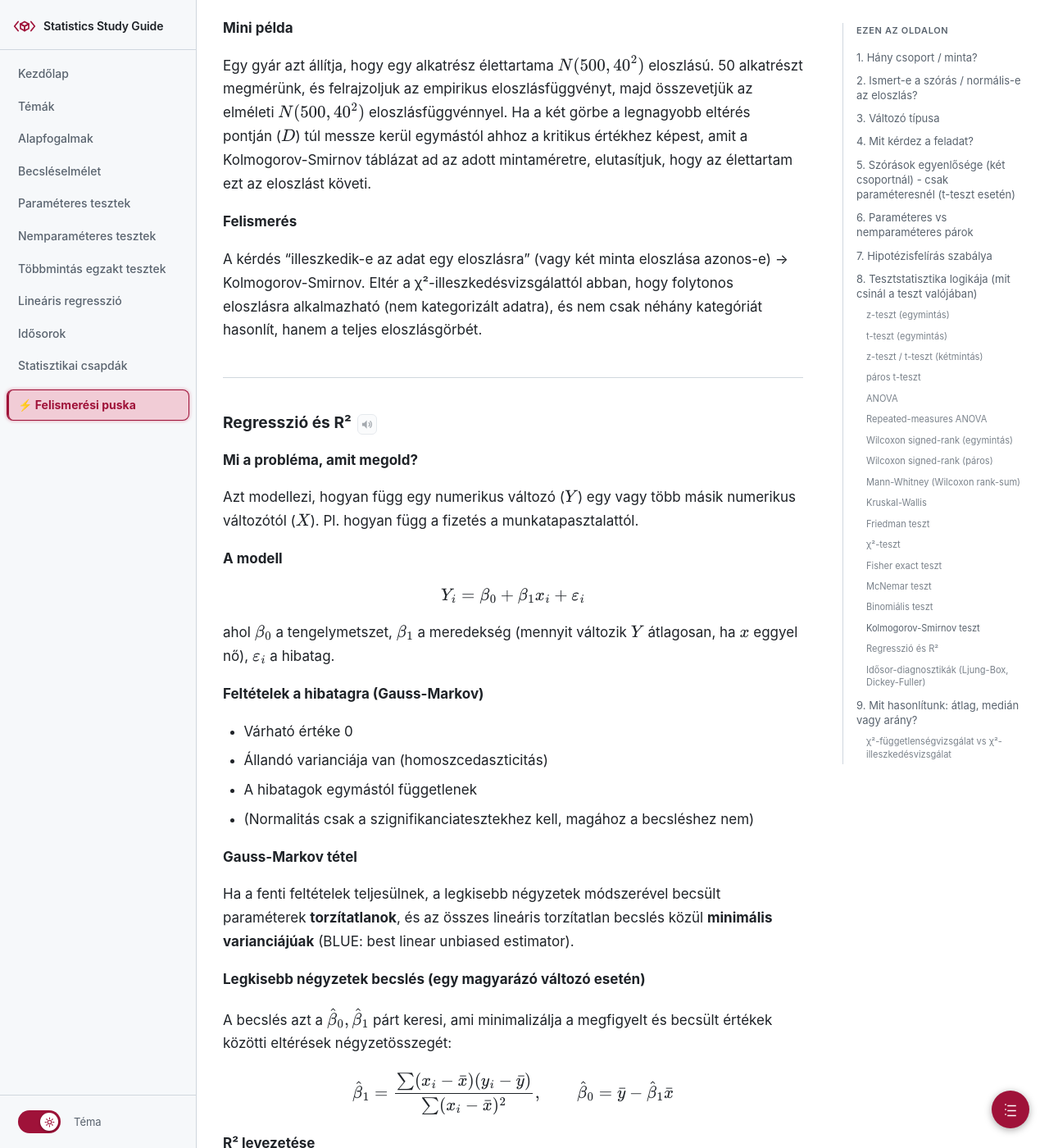
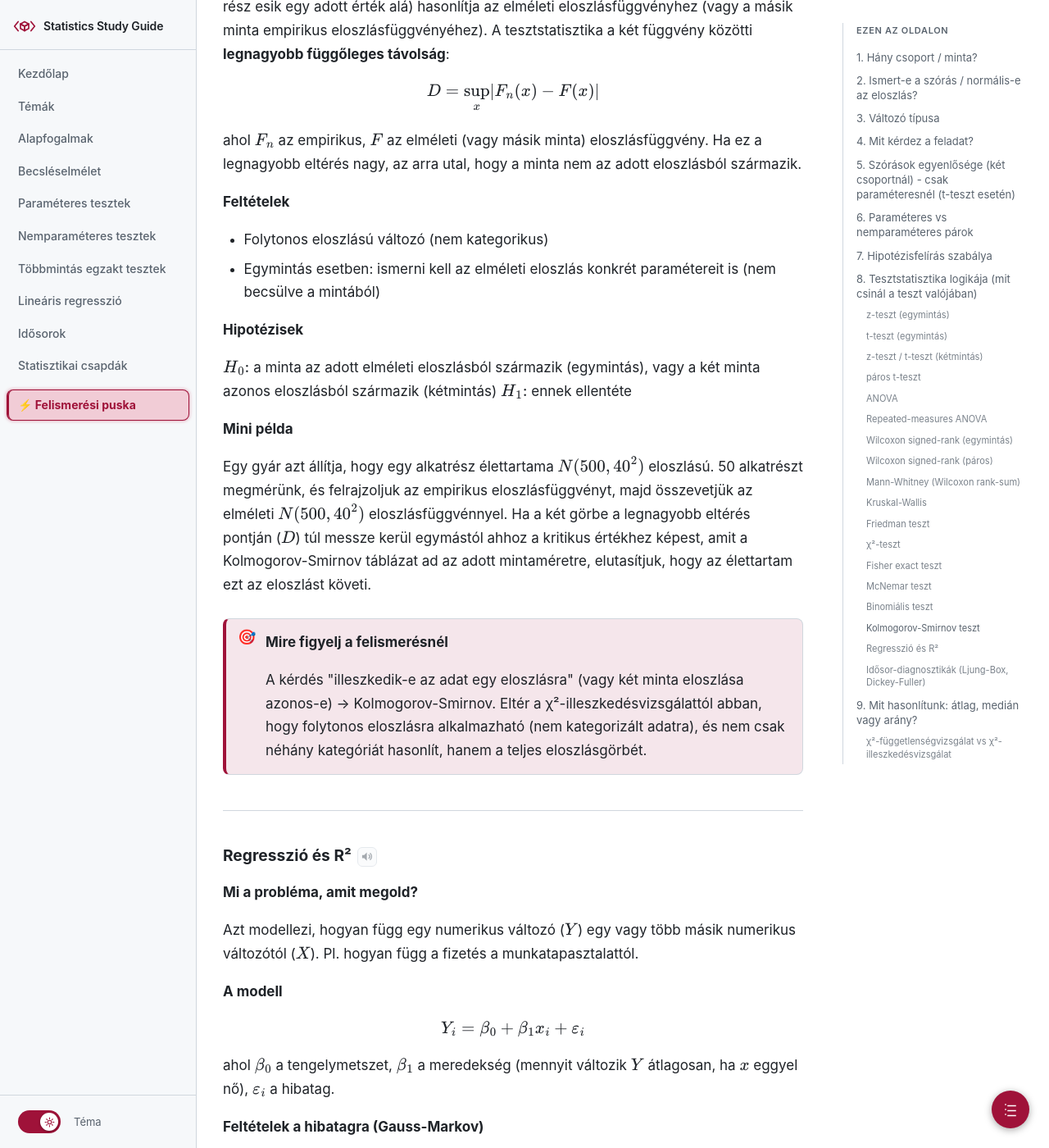
Before and after one commit to szappanka/stats-study, a Jekyll site: the page built from docs/09-puska.md, in a window 1280 px wide and 1400 px high, scrolled down 24554 px. Shown: the whole window at 82% size. Built offline with Jekyll 4.4.1, drawn with Linux system fonts in a browser that asks for light colours; some of the changed text lies outside the part shown.

Commit message:
feat: Add callout boxes for exam tips in statistical test recognition section

```diff
--- a/docs/09-puska.md
+++ b/docs/09-puska.md
@@ -579,7 +579,10 @@ Ha nem lenne különbség a két módszer közt, a rangoknak nagyjából egyenle
 
 **Mini példa** 3 diéta hatását hasonlítjuk testsúlycsökkenésen, csoportonként 3 fő. Az összes 9 értéket közösen rangsoroljuk 1-9-ig, majd csoportonként összeadjuk a rangokat. Ha az egyik csoport rangösszege sokkal nagyobb a többinél (pl. 21 a várt 15 helyett), az arra utal, hogy az a diéta szisztematikusan jobb eredményt hozott. A tesztstatisztika (H) ezekből a rangösszegekből számolódik, és nagy mintánál \\(\chi^2(k-1)\\) eloszlást közelít.
 
-**Felismerés** 3+ független csoport, nem normális vagy ordinális adat → Kruskal-Wallis (ANOVA nemparaméteres párja).
+<div class="callout exam">
+  <p><strong>Mire figyelj a felismerésnél</strong></p>
+  <p>3+ független csoport, nem normális vagy ordinális adat → Kruskal-Wallis (ANOVA nemparaméteres párja).</p>
+</div>
 
 ---
 
@@ -603,9 +606,10 @@ A Kruskal-Wallis ismételt mérésekre általánosított változata: minden alan
 \\(H_0\colon\\) minden feltétel eloszlása azonos (a feltételek rangja véletlenszerűen oszlik el alanyonként)
 \\(H_1\colon\\) legalább egy feltétel szisztematikusan eltér a többitől
 
-**Felismerés**
-
-3+ feltétel/időpont, ugyanazok az alanyok, ordinális vagy nem normális adat → Friedman teszt. Ez a Repeated-measures ANOVA nemparaméteres párja, ahogy Kruskal-Wallis az ANOVA párja.
+<div class="callout exam">
+  <p><strong>Mire figyelj a felismerésnél</strong></p>
+  <p>3+ feltétel/időpont, ugyanazok az alanyok, ordinális vagy nem normális adat → Friedman teszt. Ez a Repeated-measures ANOVA nemparaméteres párja, ahogy Kruskal-Wallis az ANOVA párja.</p>
+</div>
 
 ### χ²-teszt
 
@@ -623,7 +627,10 @@ ahol \\(O\\) a megfigyelt, \\(E\\) az elvárt gyakoriság minden cellában.
 
 **Mini példa** Nem (férfi/nő) és fizetési mód (kártya/utalás) kapcsolata, 200 vásárlónál. Egy 2×2-es kontingenciatáblát készítünk a megfigyelt gyakoriságokról, majd kiszámoljuk az elvárt gyakoriságokat (ha függetlenek lennének, a peremgyakoriságokból). Ha pl. a férfiaknál sokkal több kártyás fizetés van a vártnál, az nagy \\(\chi^2\\) értéket ad, ami azt jelzi: a két változó összefügg. A statisztika \\(\chi^2((r-1)(c-1))\\) eloszlást követ, ahol \\(r,c\\) a sorok/oszlopok száma.
 
-**Felismerés** Két kategorikus változó kapcsolata → függetlenségvizsgálat. Egy kategorikus változó egy elméleti eloszláshoz hasonlítva → illeszkedésvizsgálat.
+<div class="callout exam">
+  <p><strong>Mire figyelj a felismerésnél</strong></p>
+  <p>Két kategorikus változó kapcsolata → függetlenségvizsgálat. Egy kategorikus változó egy elméleti eloszláshoz hasonlítva → illeszkedésvizsgálat.</p>
+</div>
 
 ---
 
@@ -639,7 +646,10 @@ ahol \\(O\\) a megfigyelt, \\(E\\) az elvárt gyakoriság minden cellában.
 
 **Mini példa (Lady Tasting Tea)** Egy hölgy azt állítja, meg tudja különböztetni, hogy a teába előbb öntötték-e a tejet vagy a teát. 8 csészét kap (4-4 mindkét típusból), és neki kell eltalálnia melyik melyik. A Fisher exact teszt pontosan kiszámolja, mekkora az esélye, hogy véletlenül is ennyire jó (vagy jobb) találati arányt érne el, ha valójában nem tudja megkülönböztetni őket.
 
-**Felismerés** Kis minta + kontingenciatábla + kategorikus változók kapcsolata → Fisher exact, nem χ².
+<div class="callout exam">
+  <p><strong>Mire figyelj a felismerésnél</strong></p>
+  <p>Kis minta + kontingenciatábla + kategorikus változók kapcsolata → Fisher exact, nem χ².</p>
+</div>
 
 ---
 
@@ -655,7 +665,10 @@ ahol \\(O\\) a megfigyelt, \\(E\\) az elvárt gyakoriság minden cellában.
 
 **Mini példa** 100 választó véleményét kérdezik egy jelöltről, kampány előtt és után (támogatja/nem támogatja). 15-en váltottak nem→igen irányba, 5-en igen→nem irányba (a többi nem változott). Mivel 15 és 5 nagyon eltér egymástól, ez arra utal, hogy a kampány szisztematikusan növelte a támogatottságot.
 
-**Felismerés** Páros adat + bináris kimenet (igen/nem) → McNemar. Ha a kimenet nem bináris hanem numerikus/ordinális, akkor páros t-teszt vagy Wilcoxon signed-rank kell.
+<div class="callout exam">
+  <p><strong>Mire figyelj a felismerésnél</strong></p>
+  <p>Páros adat + bináris kimenet (igen/nem) → McNemar. Ha a kimenet nem bináris hanem numerikus/ordinális, akkor páros t-teszt vagy Wilcoxon signed-rank kell.</p>
+</div>
 
 ---
 
@@ -671,7 +684,10 @@ ahol \\(O\\) a megfigyelt, \\(E\\) az elvárt gyakoriság minden cellában.
 
 **Mini példa** Egy cég azt állítja, az új tablettájuk legalább 70%-ban hatásos. 150 betegnél tesztelik, 95-nél volt hatásos (63.3%). \\(H_0\colon p\geq 0.70\\), \\(H_1\colon p<0.70\\). A binomiális teszt kiszámolja, mekkora valószínűséggel kapnánk 95-nél kevesebb (vagy annyi) sikert 150 próbálkozásból, ha valójában \\(p=0.70\\) lenne — ha ez a valószínűség kicsi (pl. \\(p<0.05\\)), elutasítjuk H0-t, és arra következtetünk, hogy a valódi hatásosság alacsonyabb a 70%-nál.
 
-**Felismerés** 1 minta + bináris kimenet + konkrét állított arányhoz hasonlítva → binomiális teszt.
+<div class="callout exam">
+  <p><strong>Mire figyelj a felismerésnél</strong></p>
+  <p>1 minta + bináris kimenet + konkrét állított arányhoz hasonlítva → binomiális teszt.</p>
+</div>
 
 
 ### Kolmogorov-Smirnov teszt
@@ -702,9 +718,10 @@ ahol \\(F_n\\) az empirikus, \\(F\\) az elméleti (vagy másik minta) eloszlásf
 
 Egy gyár azt állítja, hogy egy alkatrész élettartama \\(N(500, 40^2)\\) eloszlású. 50 alkatrészt megmérünk, és felrajzoljuk az empirikus eloszlásfüggvényt, majd összevetjük az elméleti \\(N(500,40^2)\\) eloszlásfüggvénnyel. Ha a két görbe a legnagyobb eltérés pontján (\\(D\\)) túl messze kerül egymástól ahhoz a kritikus értékhez képest, amit a Kolmogorov-Smirnov táblázat ad az adott mintaméretre, elutasítjuk, hogy az élettartam ezt az eloszlást követi.
 
-**Felismerés**
-
-A kérdés "illeszkedik-e az adat egy eloszlásra" (vagy két minta eloszlása azonos-e) → Kolmogorov-Smirnov. Eltér a χ²-illeszkedésvizsgálattól abban, hogy folytonos eloszlásra alkalmazható (nem kategorizált adatra), és nem csak néhány kategóriát hasonlít, hanem a teljes eloszlásgörbét.
+<div class="callout exam">
+  <p><strong>Mire figyelj a felismerésnél</strong></p>
+  <p>A kérdés "illeszkedik-e az adat egy eloszlásra" (vagy két minta eloszlása azonos-e) → Kolmogorov-Smirnov. Eltér a χ²-illeszkedésvizsgálattól abban, hogy folytonos eloszlásra alkalmazható (nem kategorizált adatra), és nem csak néhány kategóriát hasonlít, hanem a teljes eloszlásgörbét.</p>
+</div>
 
 ---
 
@@ -753,9 +770,10 @@ $$R^2 = \frac{SSR}{SST} = 1-\frac{SSE}{SST}$$
 
 10 dolgozó fizetését (\\(Y\\), ezer Ft) és munkatapasztalatát (\\(X\\), év) vizsgáljuk. A becsült modell: \\(\hat{Y} = 250 + 15x\\). Ez azt jelenti, minden plusz év tapasztalat átlagosan 15 ezer Ft-tal növeli a fizetést. Ha \\(R^2=0.72\\), az azt jelenti, a tapasztalat a fizetés varianciájának 72%-át magyarázza meg, a maradék 28% más, a modellben nem szereplő tényezőknek (pl. képzettség, iparág) tudható be.
 
-**Felismerés**
-
-Két (vagy több) numerikus változó közötti kapcsolat/hatás kérdése → regresszió.
+<div class="callout exam">
+  <p><strong>Mire figyelj a felismerésnél</strong></p>
+  <p>Két (vagy több) numerikus változó közötti kapcsolat/hatás kérdése → regresszió.</p>
+</div>
 
 ---
 
@@ -785,9 +803,10 @@ Azt vizsgálja, hogy egy idősor **stacionárius-e**, vagy van benne **egységgy
 
 Egy napi árfolyam-idősorra ARIMA modellt illesztünk. A Ljung-Box teszttel ellenőrizzük, hogy a modell reziduumaiban maradt-e még mintázat (ha igen, a modell javítható). A Dickey-Fuller teszttel pedig azt nézzük meg illesztés előtt, hogy szükség van-e differenciálásra (az eredeti árfolyam-sor valószínűleg nem stacionárius, mert van benne trend, ezért a Dickey-Fuller teszt nem utasítja el a "van egységgyök" nullhipotézist).
 
-**Felismerés**
-
-"Van-e még mintázat a reziduumokban" → Ljung-Box. "Stacionárius-e az idősor / van-e benne trend" → Dickey-Fuller.
+<div class="callout exam">
+  <p><strong>Mire figyelj a felismerésnél</strong></p>
+  <p>"Van-e még mintázat a reziduumokban" → Ljung-Box. "Stacionárius-e az idősor / van-e benne trend" → Dickey-Fuller.</p>
+</div>
 
 ## 9. Mit hasonlítunk: átlag, medián vagy arány?
 
```
Also changed, not shown: other parts of docs/09-puska.md (+1 -1 lines).
